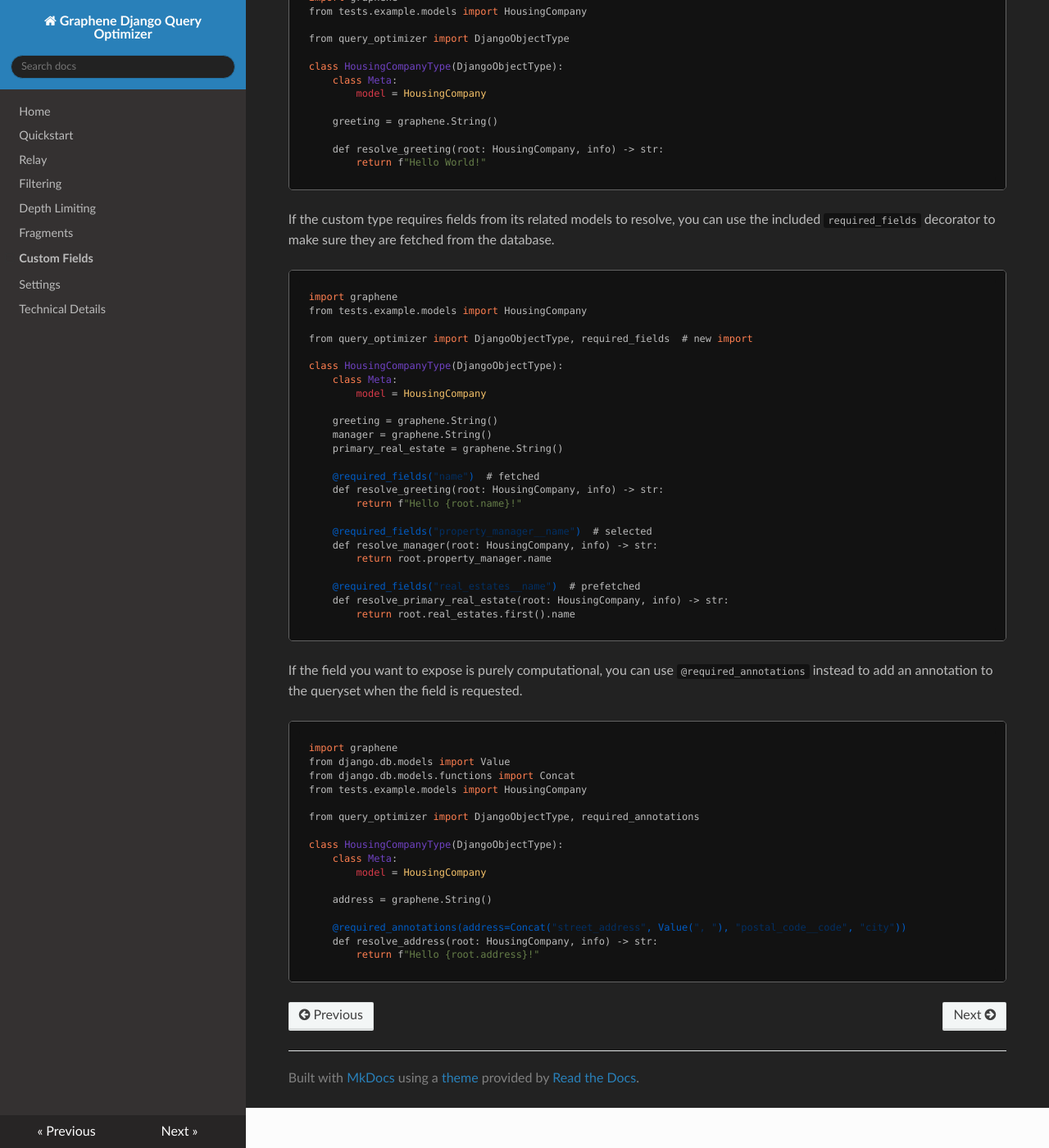
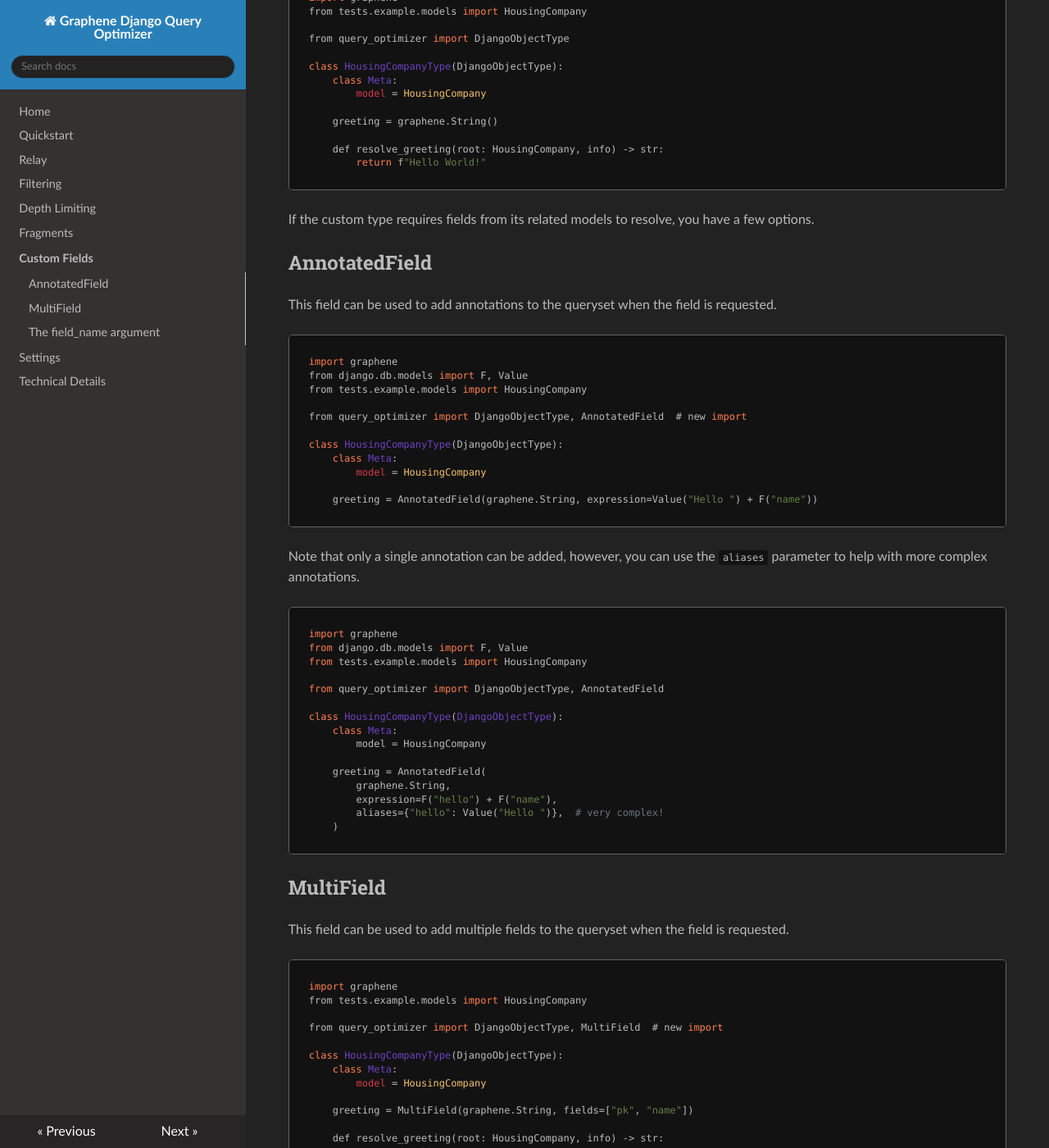
Before and after one commit to MrThearMan/graphene-django-query-optimizer, an MkDocs documentation site: the page built from docs/custom.md, in a window 1280 px wide and 1400 px high, scrolled down 244 px. Shown: the whole window at 82% size. Built offline with MkDocs 1.6.1, drawn with Linux system fonts in a browser that asks for light colours; nearby versions of some CDN libraries; a script that is not in the unit is left out; some of the changed text lies outside the part shown.

Commit message:
Update docs

````diff
--- a/docs/custom.md
+++ b/docs/custom.md
@@ -19,54 +19,87 @@ class HousingCompanyType(DjangoObjectType):
 ```
 
 If the custom type requires fields from its related models to resolve,
-you can use the included `required_fields` decorator to make sure they
-are fetched from the database.
+you have a few options.
+
+## AnnotatedField
+
+This field can be used to add annotations to the queryset when the field is requested.
+
+```python
+import graphene
+from django.db.models import F, Value
+from tests.example.models import HousingCompany
+
+from query_optimizer import DjangoObjectType, AnnotatedField  # new import
+
+class HousingCompanyType(DjangoObjectType):
+    class Meta:
+        model = HousingCompany
+
+    greeting = AnnotatedField(graphene.String, expression=Value("Hello ") + F("name"))
+```
+
+Note that only a single annotation can be added, however, you can use the `aliases`
+parameter to help with more complex annotations.
+
+```python
+import graphene
+from django.db.models import F, Value
+from tests.example.models import HousingCompany
+
+from query_optimizer import DjangoObjectType, AnnotatedField
+
+class HousingCompanyType(DjangoObjectType):
+    class Meta:
+        model = HousingCompany
+
+    greeting = AnnotatedField(
+        graphene.String,
+        expression=F("hello") + F("name"),
+        aliases={"hello": Value("Hello ")},  # very complex!
+    )
+```
+
+## MultiField
+
+This field can be used to add multiple fields to the queryset when the field is requested.
 
 ```python
 import graphene
 from tests.example.models import HousingCompany
 
-from query_optimizer import DjangoObjectType, required_fields  # new import
+from query_optimizer import DjangoObjectType, MultiField  # new import
 
 class HousingCompanyType(DjangoObjectType):
     class Meta:
         model = HousingCompany
 
-    greeting = graphene.String()
-    manager = graphene.String()
-    primary_real_estate = graphene.String()
+    greeting = MultiField(graphene.String, fields=["pk", "name"])
 
-    @required_fields("name")  # fetched
     def resolve_greeting(root: HousingCompany, info) -> str:
-        return f"Hello {root.name}!"
-
-    @required_fields("property_manager__name")  # selected
-    def resolve_manager(root: HousingCompany, info) -> str:
-        return root.property_manager.name
-
-    @required_fields("real_estates__name")  # prefetched
-    def resolve_primary_real_estate(root: HousingCompany, info) -> str:
-        return root.real_estates.first().name
+        return f"Hello {root.name} ({root.pk})!"
 ```
 
-If the field you want to expose is purely computational, you can use `@required_annotations`
-instead to add an annotation to the queryset when the field is requested.
+Note that this can only be used for fields on the same model.
+
+## The `field_name` argument
+
+`RelatedField`, `DjangoListField`, `DjangoConnectionField` have a `field_name`
+argument that can be used to specify the field name in the queryset if it's
+different from the field name in the model.
 
 ```python
-import graphene
-from django.db.models import Value
-from django.db.models.functions import Concat
 from tests.example.models import HousingCompany
 
-from query_optimizer import DjangoObjectType, required_annotations
+from query_optimizer import DjangoObjectType, DjangoListField  # new import
 
 class HousingCompanyType(DjangoObjectType):
     class Meta:
         model = HousingCompany
 
-    address = graphene.String()
+    developers_alt = DjangoListField("...", field_name="developers")
+```
 
-    @required_annotations(address=Concat("street_address", Value(", "), "postal_code__code", "city"))
-    def resolve_address(root: HousingCompany, info) -> str:
-        return f"Hello {root.address}!"
-```
+This marks the field as being for the same relation as the `field_name` is on the model,
+and it will resolve the field as if it was that relation. This is achieved by using the
+`Prefetch("developers", qs, to_attr="developers_alt")` feature from Django.
````
Also changed, not shown: docs/settings.md (+14 -8 lines).
